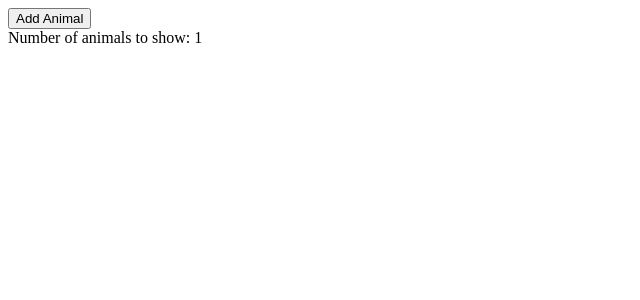
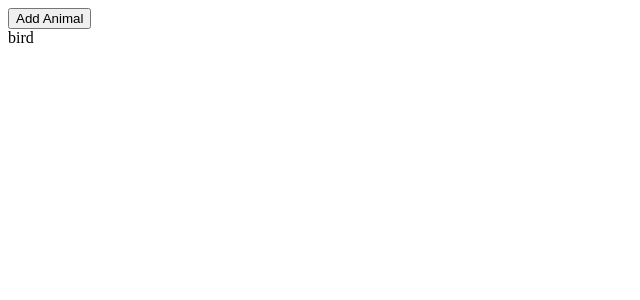
Before and after one commit to patchampoux/react-animals, a React (Create React App) app: page / in a window 1280 px wide. Both pictures are taken after a click on the button "Add Animal". Shown: the top 300 px of the page, without its empty margins (0-640 px from the left). Built offline with nearby package versions, Linux system fonts and the light colour scheme.

Commit message:
List Building in React

```diff
--- a/src/AnimalShow.js
+++ b/src/AnimalShow.js
@@ -1,5 +1,5 @@
-const AnimalShow = () => {
-	return <div>Cow!</div>;
+const AnimalShow = ({ type }) => {
+	return <div>{type}</div>;
 }
 
 export default AnimalShow;
--- a/src/App.js
+++ b/src/App.js
@@ -1,16 +1,27 @@
 import {useState} from "react";
+import AnimalShow from "./AnimalShow";
+
+const getRandomAnimal = () => {
+	const animals = ["bird", "cat", "cow", "dog", "gator", "horse"];
+
+	return animals[Math.floor(Math.random() * animals.length)];
+}
 
 const App = () => {
-	let [count, setCount] = useState(0);
+	let [animals, setAnimals] = useState([]);
 
 	const handleClick = () => {
-		setCount(count + 1);
+		setAnimals([...animals, getRandomAnimal()]);
 	}
+
+	const renderedAnimals = animals.map((animal, index) => {
+		return <AnimalShow type={animal} key={index} />
+	});
 
 	return (
 		<div>
 			<button onClick={handleClick}>Add Animal</button>
-			<div>Number of animals to show: {count}</div>
+			<div>{renderedAnimals}</div>
 		</div>
 	);
 }
```
